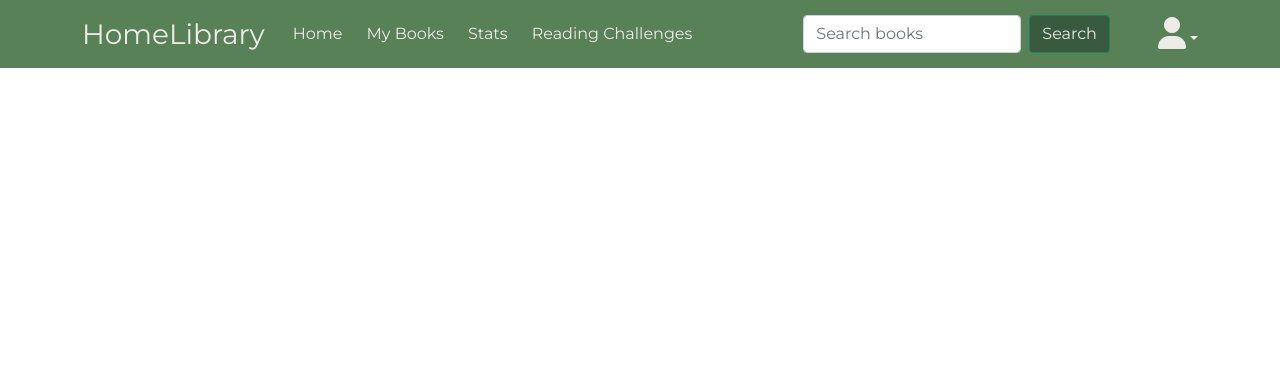
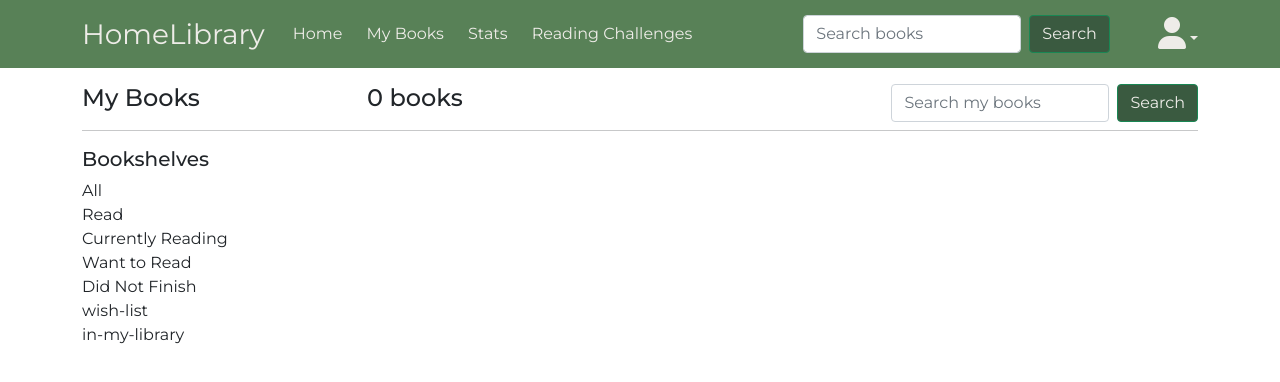
Before and after one commit to brianbaez/home-library, a React (Create React App) app: page /my-books in a window 1280 px wide. Shown: the top 382 px of the page. Built offline with nearby package versions, Linux system fonts and the light colour scheme.

Commit message:
Updated MyBooks page

```diff
--- a/src/pages/MyBooksPage.js
+++ b/src/pages/MyBooksPage.js
@@ -6,6 +6,49 @@ function MyBooksPage() {
   return (
     <div>
       <Navbar />
+
+      <div className="container mybooks-content mt-3 mb-3">
+        <div className="row d-flex">
+          <div className="col col-3">
+            <h4>My Books</h4>
+          </div>
+          <div className="col col-9">
+            <div className="d-flex justify-content-between">
+              <div>
+                <h4 className="">0 books</h4>
+              </div>
+              <form className="d-flex">
+                <input className="form-control me-2" type="search" placeholder="Search my books" aria-label="Search my books"></input>
+                <button class="btn btn-outline-success" type="submit">Search</button>
+              </form>
+            </div>
+          </div>
+        </div>
+
+        <hr className="mt-2"></hr>
+
+        <div className="row">
+          <div class="col col-3 d-none-sm d-block-lg">
+            <div>
+              <div className="bookshelves">
+                <h5>Bookshelves</h5>
+                <p className="mb-0">All</p>
+                <p className="mb-0">Read</p>
+                <p className="mb-0">Currently Reading</p>
+                <p className="mb-0">Want to Read</p>
+                <p className="mb-0">Did Not Finish</p>
+                <p className="mb-0">wish-list</p>
+                <p className="mb-0">in-my-library</p>
+              </div>
+            </div>
+          </div>
+
+          <div class="col col-9">
+            <div className="col-content">
+            </div>
+          </div>
+        </div>
+      </div>
     </div>
   );
 }
```
